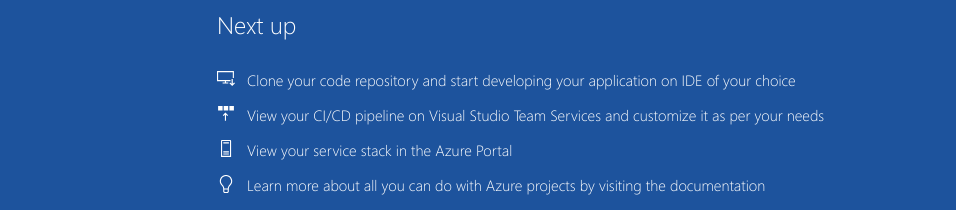
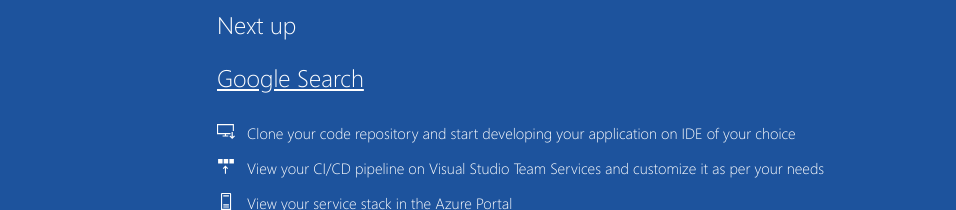
Before and after one commit to ajit1411/project-1, a plain HTML site: page index.html in a window 1280 px wide. Shown: the part 590-800 px from the top of the page, without its empty margins (8-964 px from the left). Drawn offline with Linux system fonts and the light colour scheme.

Commit message:
Google Search added

```diff
--- a/index.html
+++ b/index.html
@@ -23,6 +23,13 @@
                 <div class="description line-2"> Your HTML app is up and running on Azure</div>
                 <div class="next-steps-container">
                     <div class="next-steps-header">Next up</div>
+
+                    <div class="next-steps-header">
+                        <a style="color: white;" href="https://google.co.in" target="_blank">
+                            Google Search
+                        </a>
+                    </div>
+
                     <div class="next-steps-body">
                         <div class="step">
                             <div class="step-icon">
```
